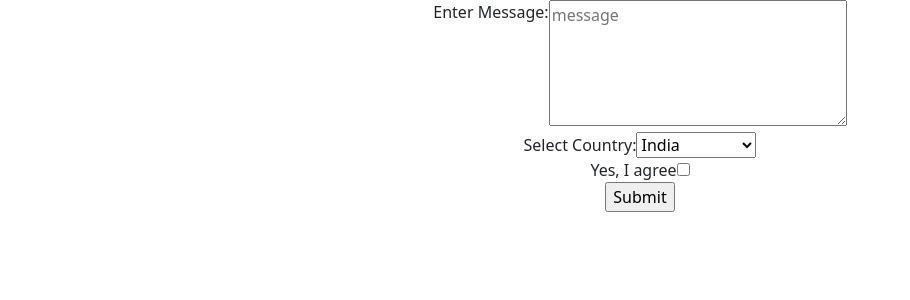
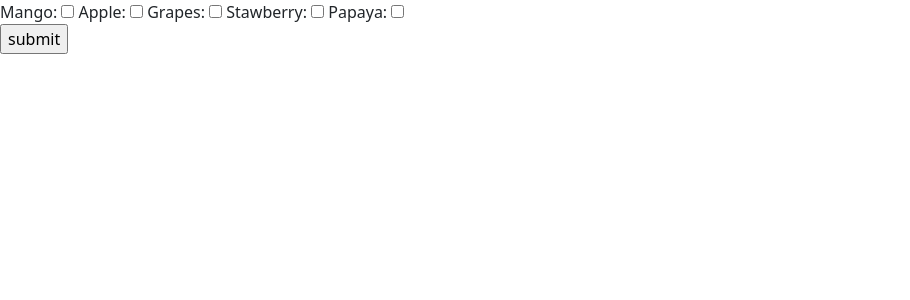
Before and after one commit to harshith1123/React-JS, a React (Create React App) app: page / in a window 1280 px wide. Shown: the top 300 px of the page, without its empty margins (0-910 px from the left). Built offline with nearby package versions, Linux system fonts and the light colour scheme.

Commit message:
Learned working with multiple checkboxes in forms

```diff
--- /dev/null
+++ b/src/MultipleCheckboxesinForm.js
@@ -0,0 +1,48 @@
+import React, { useState } from 'react'
+
+function MultipleCheckboxesinForm() {
+    const [fruitsArray,setFruitsArray] = useState([])
+
+    function handleCheckbox(e){
+        console.log(e)
+        console.log(e.target.value);
+        console.log(e.target.checked);
+        const value = e.target.value;
+        if(e.target.checked){
+            setFruitsArray([
+                ...fruitsArray, e.target.value
+            ])
+        }
+        else{
+            setFruitsArray(fruitsArray.filter((e)=> (e!==value)))
+        }
+    }
+    function getDetails(e){
+        e.preventDefault();
+        console.log(fruitsArray)
+    }
+  return (
+    <div>
+      <form onSubmit={getDetails}>
+        <label htmlFor="">Mango:&nbsp; </label>
+        <input type="checkbox" name="" id="" value="Mango" onChange={handleCheckbox} />
+        &nbsp;
+        <label htmlFor="">Apple:&nbsp;</label>
+        <input type="checkbox" name="" id="" value="Apple" onChange={handleCheckbox}/>
+        &nbsp;
+        <label htmlFor="" >Grapes:&nbsp;</label>
+        <input type="checkbox" name="" id="" value="Grapes" onChange={handleCheckbox}/>
+        &nbsp;
+        <label htmlFor="">Stawberry:&nbsp;</label>
+        <input type="checkbox" name="" id="" value="Strawberry" onChange={handleCheckbox}/>
+        &nbsp;
+        <label htmlFor="">Papaya:&nbsp;</label>
+        <input type="checkbox" name="" id="" value="Papaya" onChange={handleCheckbox}/>
+        <br />
+        <input type="submit" value="submit" onChange={handleCheckbox}/>
+      </form>
+    </div>
+  )
+}
+
+export default MultipleCheckboxesinForm
--- a/src/index.js
+++ b/src/index.js
@@ -33,6 +33,7 @@ import ControlledComponentUsingFunction from './ControlledComponentUsingFunction
 import HandleMultipleInputViaClassInForms from './HandleMultipleInputViaClassInForms';
 import HandlingMultipleInputViaFunctioninForms from './HandlingMultipleInputViaFunctioninForms';
 import TextAreaSelectAndCheckboxes from './TextAreaSelectAndCheckboxes';
+import MultipleCheckboxesinForm from './MultipleCheckboxesinForm';
 
 const root = ReactDOM.createRoot(document.getElementById('root'));
 const fruits = ["Orange", "Mango", "Strawberry"]
@@ -76,7 +77,8 @@ root.render(
     {/* <ControlledComponentUsingFunction/> */}
     {/* <HandleMultipleInputViaClassInForms/> */}
     {/* <HandlingMultipleInputViaFunctioninForms/> */}
-    <TextAreaSelectAndCheckboxes/>
+    {/* <TextAreaSelectAndCheckboxes/> */}
+    <MultipleCheckboxesinForm/>
   </React.StrictMode>
 );
 
```
